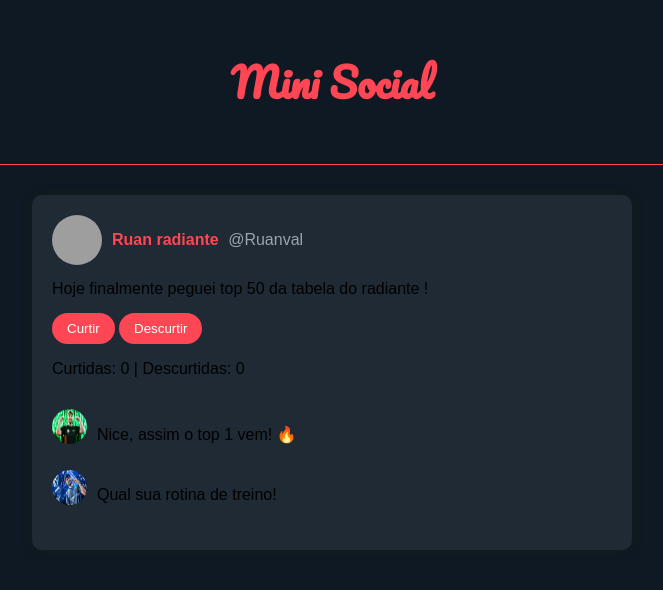
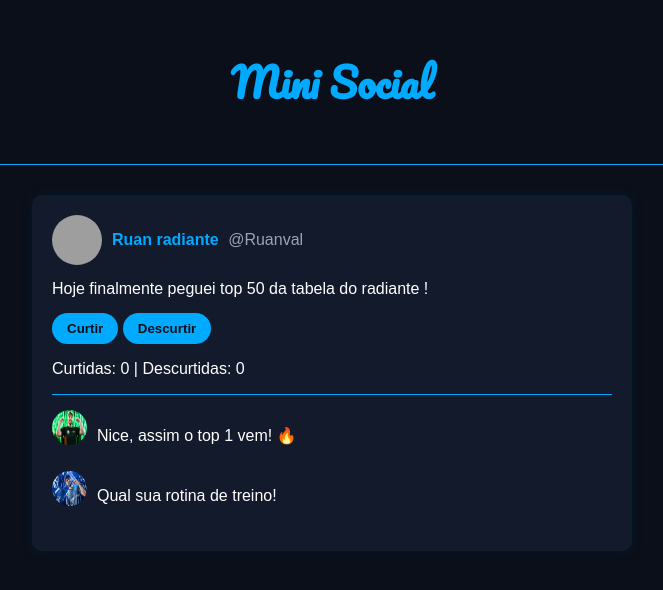
Before and after one commit to Ruanyzk/mini-social-ruan, a plain HTML site: page index.html in a window 1280 px wide. Shown: the whole page, without its empty margins (308-971 px from the left). Drawn offline with Linux system fonts and the light colour scheme; grey boxes are pictures that could not be loaded.

Commit message:
att cores

```diff
--- a/css/style.css
+++ b/css/style.css
@@ -1,19 +1,19 @@
 body {
   margin: 0;
   font-family: Arial, sans-serif;
-  background-color: #0f1923;
-  color: #fffff;
+  background-color: #0b0f1a; /* azul bem escuro */
+  color: #ffffff;
 }
 
 header {
   text-align: center;
   padding: 20px;
-  border-bottom: 1px solid #ff4655;
+  border-bottom: 1px solid #00aaff; /* azul neon */
 }
 
 .logo {
   font-family: 'Pacifico', cursive;
-  color: #ff4655;
+  color: #00aaff;
   font-size: 40px;
 }
 
@@ -23,10 +23,10 @@ header {
 }
 
 .post {
-  background-color: #1f2a35;
+  background-color: #121a2b;
   padding: 20px;
   border-radius: 10px;
-  box-shadow: 0 0 10px #0f1f16;
+  box-shadow: 0 0 10px #001a2b;
 }
 
 .post-header {
@@ -49,7 +49,7 @@ header {
 
 .name {
   font-weight: bold;
-  color: #ff4655;
+  color: #00aaff;
 }
 
 .username {
@@ -66,20 +66,21 @@ header {
 }
 
 button {
-  background-color: #ff4655;
-  color: #fff;
+  background-color: #00aaff;
+  color: #0b0f1a;
   border: none;
   padding: 8px 15px;
   border-radius: 20px;
   cursor: pointer;
+  font-weight: bold;
 }
 
 button:hover {
-  background-color: #e13b4a;
+  background-color: #0088cc;
 }
 
 .comments {
-  border-top: 1px solid ff4655;
+  border-top: 1px solid #00aaff;
   padding-top: 15px;
 }
 
```
